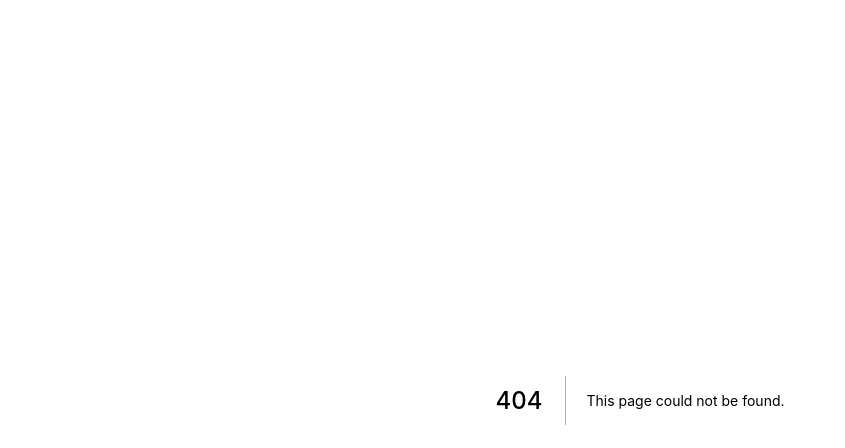
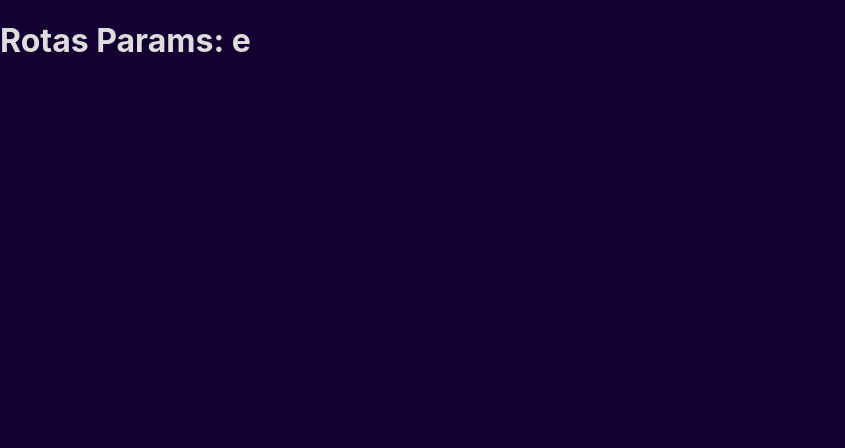
Before and after one commit to srgesio/next-basic, a Next.js app: page /routings/params in a window 1280 px wide. Before the commit this address had no page. Shown: the top 448 px of the page, without its empty margins (0-845 px from the left). Built offline with nearby package versions, Linux system fonts and the light colour scheme.

Commit message:
base next app

```diff
--- /dev/null
+++ b/src/pages/routings/params.jsx
@@ -0,0 +1,13 @@
+import { useRouter } from "next/router"
+
+
+export default function Params() {
+  const {name, id} = useRouter().query
+  return (
+    <div>
+      <h1>
+        Rotas Params: {name} e {id}
+      </h1>
+    </div>
+  )
+}
--- a/styles/globals.css
+++ b/src/styles/globals.css
@@ -2,6 +2,8 @@ html,
 body {
   padding: 0;
   margin: 0;
+  background: #140030;
+  color: #ddd;
   font-family: -apple-system, BlinkMacSystemFont, Segoe UI, Roboto, Oxygen,
     Ubuntu, Cantarell, Fira Sans, Droid Sans, Helvetica Neue, sans-serif;
 }
```
Also changed, not shown: src/pages/routings/[id]/[name].jsx (added, +13 -0 lines), src/pages/routings/[id]/search/index.jsx (added, +13 -0 lines), src/pages/_app.js (renamed from pages/_app.js), src/pages/api/hello.js (renamed from pages/api/hello.js), src/pages/index.js (renamed from pages/index.js), src/styles/Home.module.css (renamed from styles/Home.module.css).
